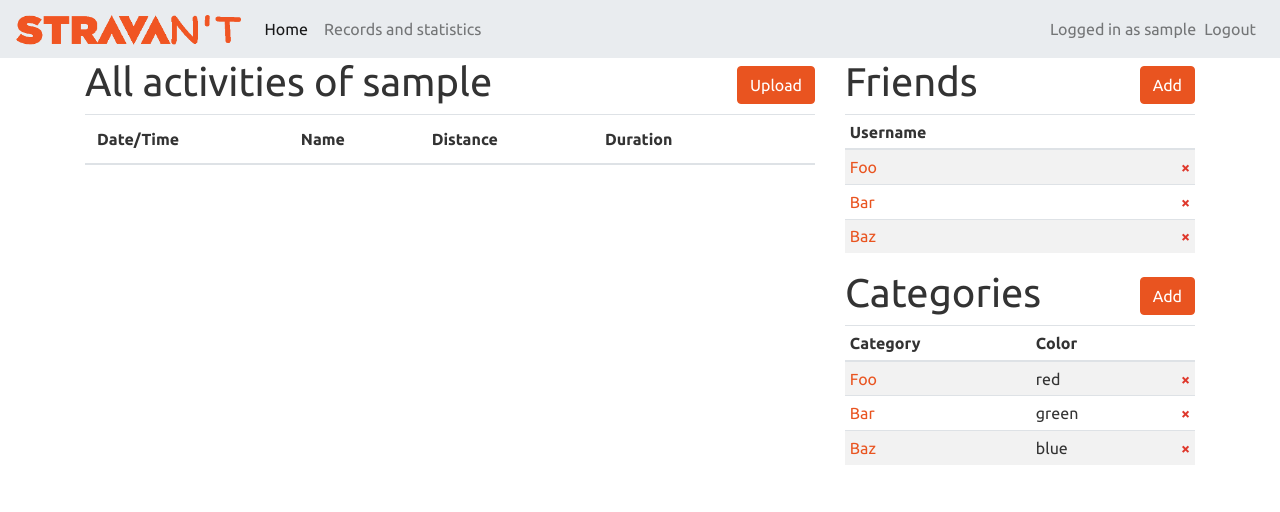
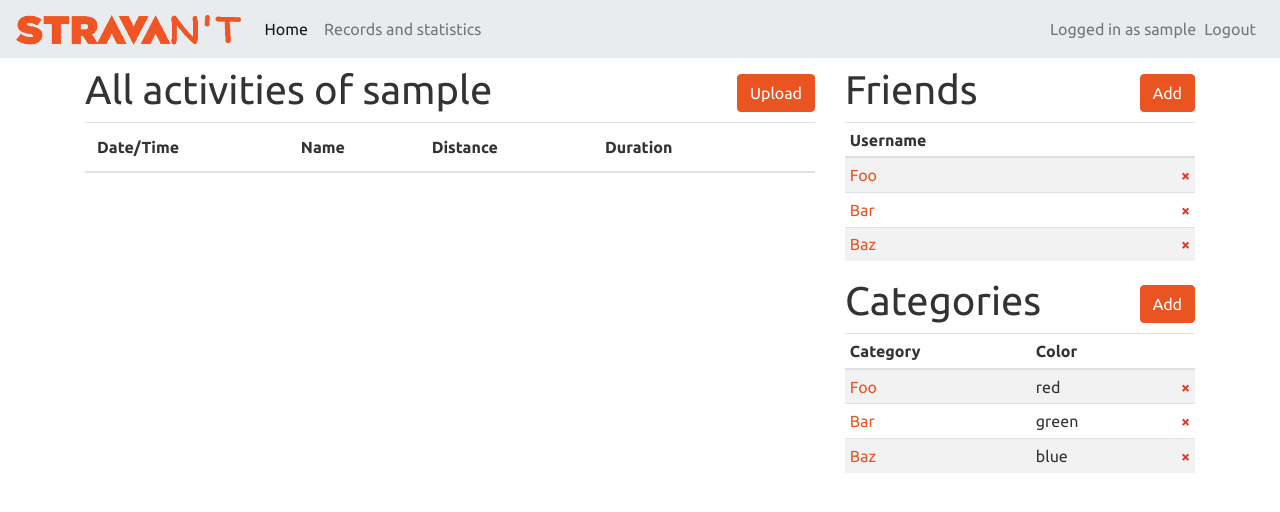
Before and after one commit to dprebyl/Stravant, a PHP site: page /home.php in a window 1280 px wide. Shown: the top 512 px of the page. Run offline with PHP 8.4, Linux system fonts and the light colour scheme; the visitor is signed in with stand-in values (Sample User, id 1); data that the repository does not hold is empty; a stand-in replaces the project's code that opens the database connection.

Commit message:
Favicon and page margins

```diff
--- a/home.php
+++ b/home.php
@@ -20,14 +20,15 @@
 	<title>Stravan't</title>
 	<meta charset="utf-8">
     <meta name="viewport" content="width=device-width, initial-scale=1">
+	<link rel="icon" href="favicon.ico" type="image/x-icon">
     <!-- Bootstrap CSS -->
     <link rel="stylesheet" href="libs/bootstrap.min.css">
 	<script src="libs/jquery.slim.min.js"></script>
 	<script src="libs/popper.min.js"></script>
 	<script src="libs/bootstrap.min.js"></script>
 </head>
-<body>
-	<nav class="navbar navbar-expand navbar-light bg-light">
+<body class="pb-4">
+	<nav class="navbar navbar-expand navbar-light bg-light mb-2">
 		<a class="navbar-brand" href="home.php">
 			<img src="logo.png" alt="Stravan't" height="30">
 		</a>
@@ -52,7 +53,7 @@
 	</nav>
 	<div class="container">
 		<div class="row">
-			<div class="col-sm-8">
+			<div class="col-lg-8">
 				<h1>
 					<?=isset($_GET["category"]) ? $_GET["category"] : "All"?> activities of <?=$username?>
 					<button type="button" class="btn btn-primary float-right mt-2" data-toggle="modal" data-target="#upload">Upload</a>
@@ -81,7 +82,8 @@
 					</tbody>
 				</table>
 			</div>
-			<div class="col-sm-4">
+			<!-- TODO: Display these horizontally on small screens https://stackoverflow.com/questions/65222546/can-bootstrap-columns-be-vertically-stacked -->
+			<div class="col-lg-4">
 				<h1>
 					Friends
 					<button type="button" class="btn btn-primary float-right mt-2" data-toggle="modal" data-target="#add-friend">Add</a>
--- a/index.php
+++ b/index.php
@@ -23,13 +23,14 @@
 	<title>Stravan't</title>
 	<meta charset="utf-8">
     <meta name="viewport" content="width=device-width, initial-scale=1">
+	<link rel="icon" href="favicon.ico" type="image/x-icon">
     <!-- Bootstrap CSS -->
     <link rel="stylesheet" href="libs/bootstrap.min.css">
 	<script src="libs/jquery.slim.min.js"></script>
 	<script src="libs/popper.min.js"></script>
 	<script src="libs/bootstrap.min.js"></script>
 </head>
-<body>
+<body class="pb-4">
 	<div class="container">
 		<div class="row">
 			<div class="col text-center">
--- a/register.php
+++ b/register.php
@@ -33,13 +33,14 @@
 	<title>Stravan't</title>
 	<meta charset="utf-8">
     <meta name="viewport" content="width=device-width, initial-scale=1">
+	<link rel="icon" href="favicon.ico" type="image/x-icon">
     <!-- Bootstrap CSS -->
     <link rel="stylesheet" href="libs/bootstrap.min.css">
 	<script src="libs/jquery.slim.min.js"></script>
 	<script src="libs/popper.min.js"></script>
 	<script src="libs/bootstrap.min.js"></script>
 </head>
-<body>
+<body class="pb-4">
 	<div class="container">
 		<div class="row">
 			<div class="col text-center">
--- a/statistics.php
+++ b/statistics.php
@@ -5,14 +5,15 @@
 	<title>Stravan't</title>
 	<meta charset="utf-8">
     <meta name="viewport" content="width=device-width, initial-scale=1">
+	<link rel="icon" href="favicon.ico" type="image/x-icon">
     <!-- Bootstrap CSS -->
     <link rel="stylesheet" href="libs/bootstrap.min.css">
 	<script src="libs/jquery.slim.min.js"></script>
 	<script src="libs/popper.min.js"></script>
 	<script src="libs/bootstrap.min.js"></script>
 </head>
-<body>
-	<nav class="navbar navbar-expand navbar-light bg-light">
+<body class="pb-4">
+	<nav class="navbar navbar-expand navbar-light bg-light mb-2">
 		<a class="navbar-brand" href="home.php">
 			<img src="logo.png" alt="Stravan't" height="30">
 		</a>
--- a/steal.php
+++ b/steal.php
@@ -12,13 +12,14 @@
 	<title>Stravan't</title>
 	<meta charset="utf-8">
     <meta name="viewport" content="width=device-width, initial-scale=1">
+	<link rel="icon" href="favicon.ico" type="image/x-icon">
     <!-- Bootstrap CSS -->
     <link rel="stylesheet" href="libs/bootstrap.min.css">
 	<script src="libs/jquery.slim.min.js"></script>
 	<script src="libs/popper.min.js"></script>
 	<script src="libs/bootstrap.min.js"></script>
 </head>
-<body>
+<body class="pb-4">
 	<div class="container">
 		<div class="row">
 			<div class="col text-center">
--- a/view.php
+++ b/view.php
@@ -18,6 +18,7 @@
 	<title>Stravan't</title>
 	<meta charset="utf-8">
     <meta name="viewport" content="width=device-width, initial-scale=1">
+	<link rel="icon" href="favicon.ico" type="image/x-icon">
     <!-- Bootstrap CSS -->
     <link rel="stylesheet" href="libs/bootstrap.min.css">
 	<link rel="stylesheet" href="libs/leaflet.css">
@@ -26,8 +27,8 @@
 	<script src="libs/bootstrap.min.js"></script>
 	<script src="libs/leaflet.js"></script>
 </head>
-<body>
-	<nav class="navbar navbar-expand navbar-light bg-light">
+<body class="pb-4">
+	<nav class="navbar navbar-expand navbar-light bg-light mb-2">
 		<a class="navbar-brand" href="home.php">
 			<img src="logo.png" alt="Stravan't" height="30">
 		</a>
```
Also changed, not shown: favicon.ico (added).
